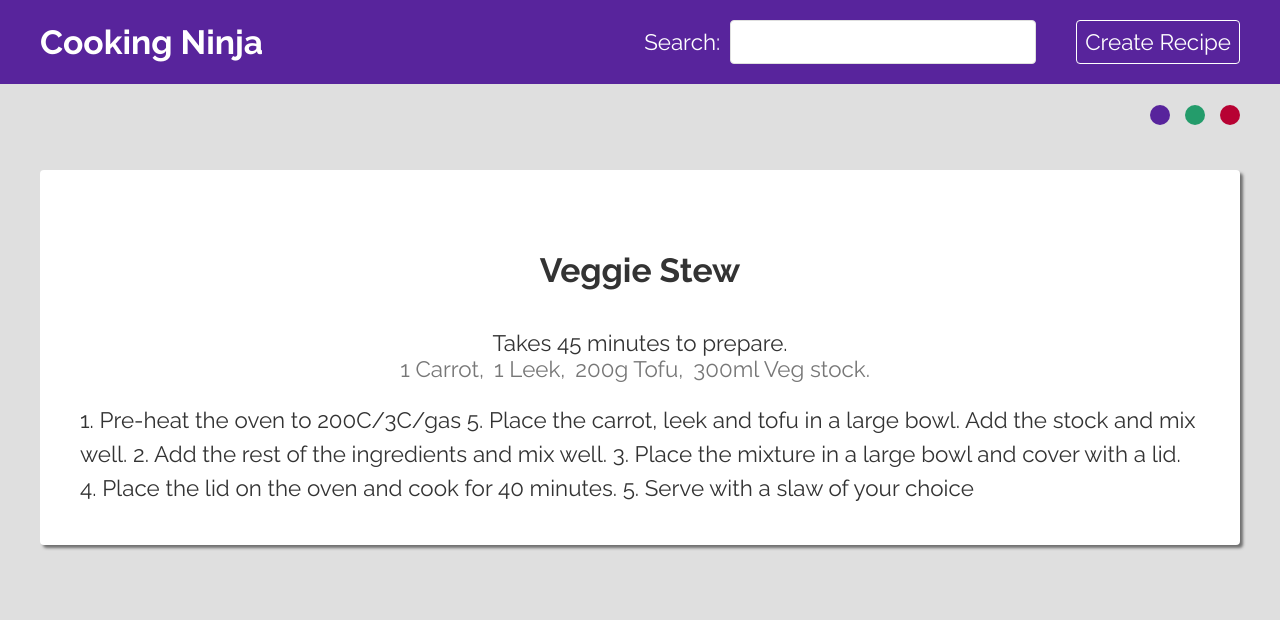
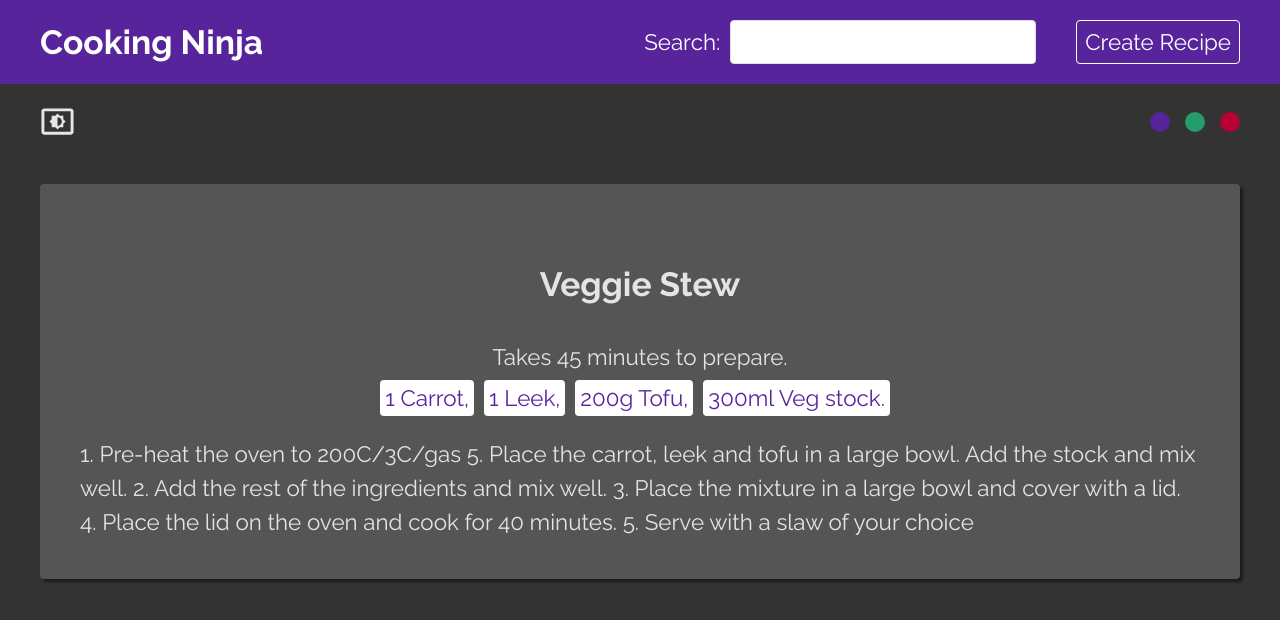
Before and after one commit to MattRuetz/react-recipe-book, a React (Create React App) app: page /recipes/1 in a window 1280 px wide. Shown: the top 620 px of the page. Built offline with nearby package versions, Linux system fonts and the light colour scheme; data requests are answered from the project's data file.

Commit message:
add light/dark mode to context. toggle with button under navbar. works with color options.

```diff
--- a/src/App.css
+++ b/src/App.css
@@ -1,3 +1,7 @@
 .App {
-  min-height: 100%;
+    min-height: 100%;
 }
+
+.App.dark {
+    background: #333;
+}
--- a/src/App.js
+++ b/src/App.js
@@ -1,5 +1,6 @@
 import { BrowserRouter as Router, Routes, Route } from 'react-router-dom';
 import './App.css';
+import { useTheme } from './hooks/useTheme';
 import Create from './pages/create/Create';
 import Home from './pages/home/Home';
 import Recipe from './pages/recipe/Recipe';
@@ -8,8 +9,10 @@ import Navbar from './components/Navbar';
 import ThemeSelector from './components/ThemeSelector';
 
 function App() {
+    const { mode } = useTheme();
+
     return (
-        <div className="App">
+        <div className={`App ${mode}`}>
             <Router>
                 <Navbar />
                 <ThemeSelector />
--- a/src/components/RecipeList.css
+++ b/src/components/RecipeList.css
@@ -59,3 +59,13 @@
     outline-style: solid;
     outline-color: currentColor;
 }
+
+.recipe-list .card.dark {
+    background: #555;
+}
+
+.recipe-list .card.dark p,
+.recipe-list .card.dark h3,
+.recipe-list .card.dark div {
+    color: #e4e4e4;
+}
--- a/src/components/RecipeList.js
+++ b/src/components/RecipeList.js
@@ -5,7 +5,7 @@ import { useTheme } from '../hooks/useTheme';
 import './RecipeList.css';
 
 function RecipeList({ recipes }) {
-    const { color } = useTheme();
+    const { color, mode } = useTheme();
 
     console.log(color);
 
@@ -14,7 +14,7 @@ function RecipeList({ recipes }) {
     ) : (
         <div className="recipe-list">
             {recipes.map((recipe) => (
-                <div key={recipe.id} className="card">
+                <div key={recipe.id} className={`card ${mode}`}>
                     <h3>{recipe.title}</h3>
                     <p>{recipe.cookingTime}</p>
                     <div>{recipe.method.slice(0, 100)}...</div>
--- a/src/components/ThemeSelector.css
+++ b/src/components/ThemeSelector.css
@@ -14,3 +14,13 @@
     margin-left: 15px;
     border-radius: 50%;
 }
+
+.mode-toggle {
+    margin-right: auto;
+}
+
+.mode-toggle img {
+    width: 24px;
+    height: 24px;
+    cursor: pointer;
+}
--- a/src/components/ThemeSelector.js
+++ b/src/components/ThemeSelector.js
@@ -1,13 +1,30 @@
 import { useTheme } from '../hooks/useTheme';
 import './ThemeSelector.css';
+import modeIcon from '../assets/modeIcon.svg';
 
 const themeColors = ['#58249c', '#249c6b', '#b70233'];
 
 function ThemeSelector() {
-    const { changeColor } = useTheme();
+    const { changeColor, changeMode, mode } = useTheme();
+
+    const toggleMode = () => {
+        changeMode(mode === 'dark' ? 'light' : 'dark');
+    };
 
     return (
         <div className="theme-selector">
+            <div className="mode-toggle">
+                <img
+                    onClick={toggleMode}
+                    src={modeIcon}
+                    alt="Light/Dark Mode Toggle"
+                    style={{
+                        filter: mode === 'dark' ? 'invert(90%)' : 'invert(20%)',
+                        width: '35px',
+                        height: 'auto',
+                    }}
+                />
+            </div>
             <div className="theme-buttons">
                 {themeColors.map((color) => (
                     <div
--- a/src/context/ThemeContext.js
+++ b/src/context/ThemeContext.js
@@ -7,6 +7,8 @@ const themeReducer = (state, action) => {
     switch (action.type) {
         case 'CHANGE_COLOR':
             return { ...state, color: action.payload };
+        case 'CHANGE_MODE':
+            return { ...state, mode: action.payload };
         default:
             return state;
     }
@@ -15,14 +17,19 @@ const themeReducer = (state, action) => {
 export function ThemeProvider({ children }) {
     const [state, dispatch] = useReducer(themeReducer, {
         color: '#58249c',
+        mode: 'dark',
     });
 
     const changeColor = (color) => {
         dispatch({ type: 'CHANGE_COLOR', payload: color });
     };
 
+    const changeMode = (mode) => {
+        dispatch({ type: 'CHANGE_MODE', payload: mode });
+    };
+
     return (
-        <ThemeContext.Provider value={{ ...state, changeColor }}>
+        <ThemeContext.Provider value={{ ...state, changeColor, changeMode }}>
             {children}
         </ThemeContext.Provider>
     );
--- a/src/pages/recipe/Recipe.css
+++ b/src/pages/recipe/Recipe.css
@@ -17,6 +17,7 @@
 .recipe li {
     list-style-type: none;
     margin-right: 10px;
+    margin-top: 10px;
     color: #777;
 }
 .recipe li::after {
@@ -29,3 +30,19 @@
     text-align: left;
     line-height: 1.5em;
 }
+
+/* DARK MODE */
+.recipe.dark {
+    background: #555;
+    color: #e4e4e4;
+}
+
+.recipe.dark h2 {
+    color: #e4e4e4;
+}
+
+.recipe.dark li {
+    background: white;
+    border-radius: 4px;
+    padding: 5px;
+}
--- a/src/pages/recipe/Recipe.js
+++ b/src/pages/recipe/Recipe.js
@@ -1,10 +1,13 @@
 import { useParams } from 'react-router-dom';
+import { useTheme } from '../../hooks/useTheme';
 
 import './Recipe.css';
 import useFetch from '../../hooks/useFetch';
 
 function Recipe() {
     const { id } = useParams();
+
+    const { mode, color } = useTheme();
 
     const {
         data: recipe,
@@ -13,7 +16,7 @@ function Recipe() {
     } = useFetch(`http://localhost:3000/recipes/${id}`);
 
     return (
-        <div className="recipe">
+        <div className={`recipe ${mode}`}>
             {error && <p className="error">{error}</p>}
             {isPending && <p className="loading">Loading...</p>}
             {recipe && (
@@ -22,7 +25,9 @@ function Recipe() {
                     <p>Takes {recipe.cookingTime} to prepare.</p>
                     <ul>
                         {recipe.ingredients.map((item) => (
-                            <li key={item}>{item}</li>
+                            <li style={{ color }} key={item}>
+                                {item}
+                            </li>
                         ))}
                     </ul>
                     <p className="method">{recipe.method}</p>
```
Also changed, not shown: src/assets/modeIcon.svg (added).
